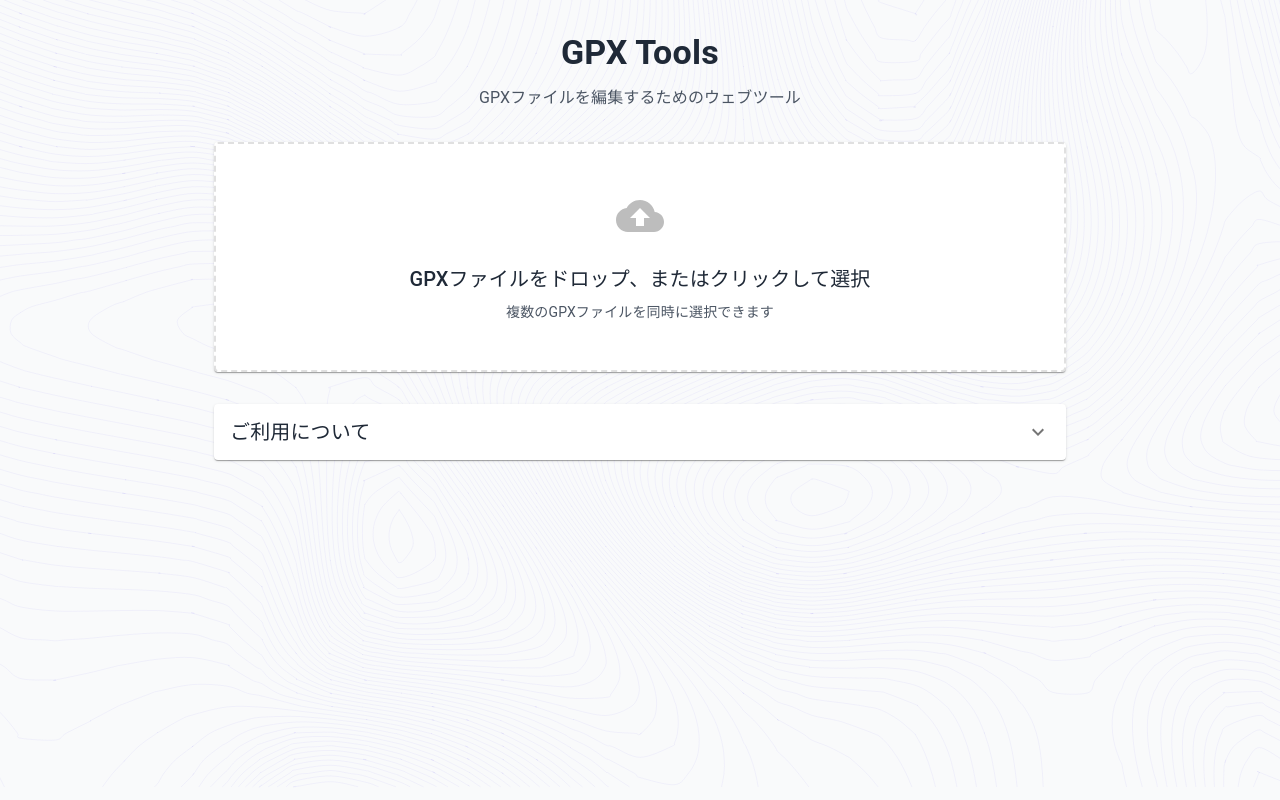
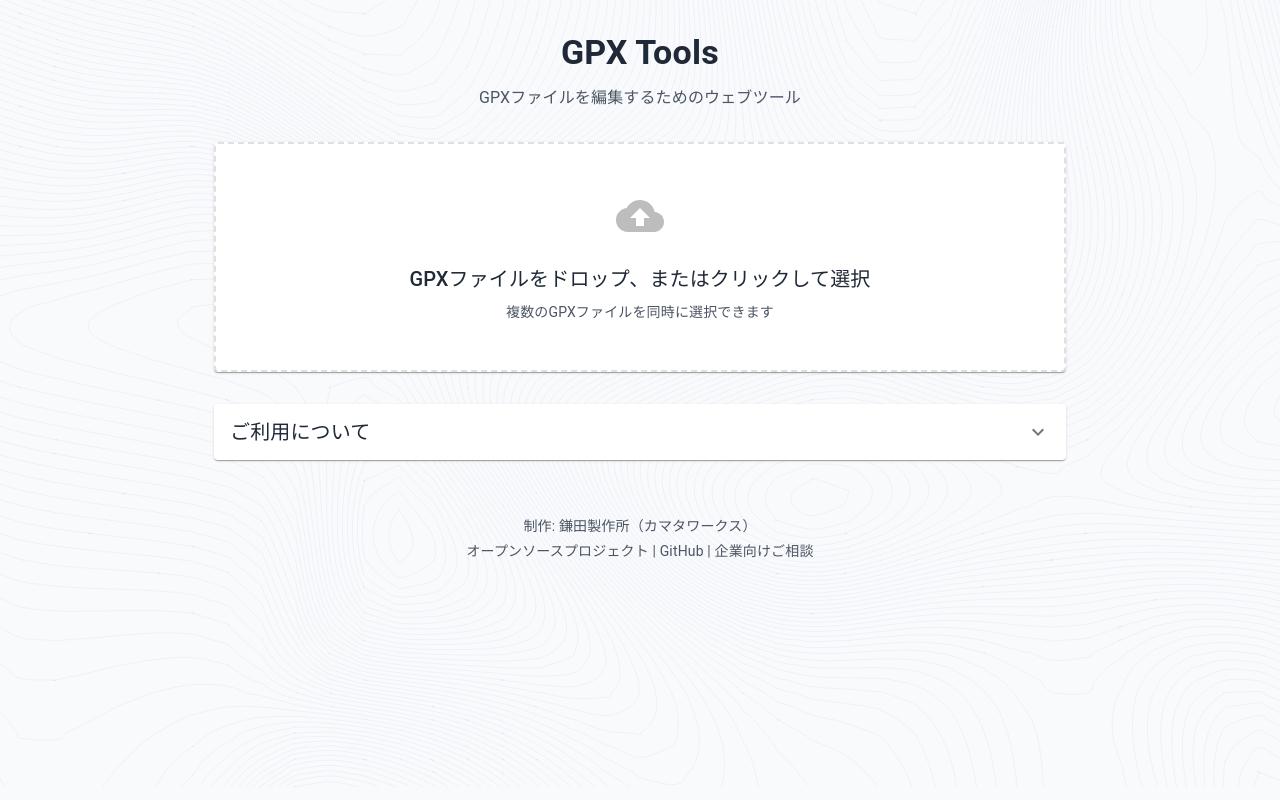
Before and after one commit to kamataworks/gpxtools.kamataworks.com, a React (Vite) app: page / in a window 1280 px wide. Built offline with nearby package versions, Linux system fonts and the light colour scheme.

Commit message:
フッターを追加

```diff
--- a/src/pages/HomePage.tsx
+++ b/src/pages/HomePage.tsx
@@ -245,6 +245,58 @@ export const HomePage: React.FC = () => {
           {error}
         </Alert>
       </Snackbar>
+
+      {/* Footer */}
+      <Box
+        sx={{
+          textAlign: 'center',
+          pt: 3,
+          mt: 4,
+        }}
+      >
+        <Typography variant="body2" color="text.secondary" gutterBottom>
+          制作: <Link
+            href="https://www.kamataworks.com"
+            target="_blank"
+            rel="noopener noreferrer"
+            underline="hover"
+            color="inherit"
+          >
+          鎌田製作所（カマタワークス）
+          </Link>
+        </Typography>
+        <Typography variant="body2" color="text.secondary">
+          <Link
+            href="https://github.com/kamataworks/gpxtools.kamataworks.com"
+            target="_blank"
+            rel="noopener noreferrer"
+            underline="hover"
+            color="inherit"
+          >
+            オープンソースプロジェクト
+          </Link>
+          {' | '}
+          <Link
+            href="https://github.com/kamataworks/gpxtools.kamataworks.com/issues/new/choose"
+            target="_blank"
+            rel="noopener noreferrer"
+            underline="hover"
+            color="inherit"
+          >
+            GitHub
+          </Link>
+          {' | '}
+          <Link
+            href="https://www.kamataworks.com/contact"
+            target="_blank"
+            rel="noopener noreferrer"
+            underline="hover"
+            color="inherit"
+          >
+            企業向けご相談
+          </Link>
+        </Typography>
+      </Box>
     </Container>
   );
 };
```
